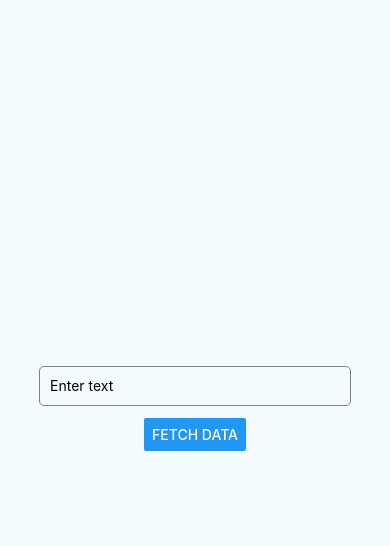
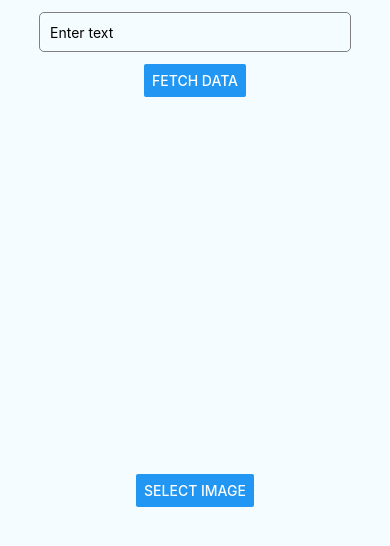
Before and after one commit to mattlabarca10/PillPal, a React Native app: screen / in a window 390 px wide. Shown: the top 546 px of the page. Built offline with nearby package versions, Linux system fonts and the light colour scheme.

Commit message:
image uploading

```diff
--- a/App.tsx
+++ b/App.tsx
@@ -1,26 +1,17 @@
 import React, { useState } from 'react';
 import { SafeAreaView, StyleSheet, Text, TextInput, Button, View, Image } from 'react-native';
-import { fetchData } from './api/GeminiAPI'; // Adjust the path as necessary
-//import { selectImage } from './components/Image'; // Ensure this path is correct
+import { fetchData } from './api/GeminiAPI';
+import ImageUploadComponent from './components/Image';
 
-//interface ImageSource {
-// uri: string;
-//}
 
 const App = () => {
   const [inputText, setInputText] = useState('');
   const [response, setResponse] = useState('');
-  const [imageUri, setImageUri] = useState(null); // State to hold the image URI
 
   const handleFetchData = async () => {
     const responseText = await fetchData(inputText);
     setResponse(responseText);
   };
-
-  // Function to handle image selection
-  // const handleSelectImage = () => {
-  //selectImage((source: ImageSource) => setImageUri(source));
-  //};
 
   return (
     <SafeAreaView style={styles.container}>
@@ -32,9 +23,7 @@ const App = () => {
       />
       <Button title="Fetch Data" onPress={handleFetchData} />
       <Text style={styles.response}>{response}</Text>
-      {/* <Button title="Select Image" onPress={handleSelectImage} /> */}
-      {/* Display the selected image if available */}
-      {/*imageUri && <Image source={imageUri} style={styles.image} />*/}
+      <ImageUploadComponent />
     </SafeAreaView>
   );
 };
--- a/components/Image.js
+++ b/components/Image.js
@@ -1,17 +1,38 @@
-// ImageUploader.js
+import React, { useState } from 'react';
+import { Button, Image, View } from 'react-native';
 import { launchImageLibrary } from 'react-native-image-picker';
 
-const selectImage = (callback) => {
-  launchImageLibrary({ mediaType: 'photo' }, (response) => {
-    if (response.didCancel) {
-      console.log('User cancelled image picker');
-    } else if (response.error) {
-      console.log('ImagePicker Error: ', response.error);
-    } else {
-      const source = { uri: response.assets[0].uri };
-      callback(source);
-    }
-  });
+const ImageUploadComponent = () => {
+  const [imageSource, setImageSource] = useState(null);
+
+  const selectImage = () => {
+    const options = {
+      title: 'Select Image',
+      storageOptions: {
+        skipBackup: true,
+        path: 'images',
+      },
+      mediaType: 'photo',
+    };
+
+    launchImageLibrary(options, (response) => {
+      if (response.didCancel) {
+        console.log('User cancelled image picker');
+      } else if (response.errorCode) {
+        console.log('ImagePicker Error: ', response.errorMessage);
+      } else if (response.assets && response.assets.length > 0) {
+        const source = { uri: response.assets[0].uri };
+        setImageSource(source);
+      }
+    });
+  };
+
+  return (
+    <View style={{flex: 1, alignItems: 'center', justifyContent: 'center'}}>
+      <Button title="Select Image" onPress={selectImage} />
+      {imageSource && <Image source={imageSource} style={{width: 200, height: 200}} />}
+    </View>
+  );
 };
 
-export { selectImage };
+export default ImageUploadComponent;
```
Also changed, not shown: 2 other files (tests, documents, lock files or other folders).
